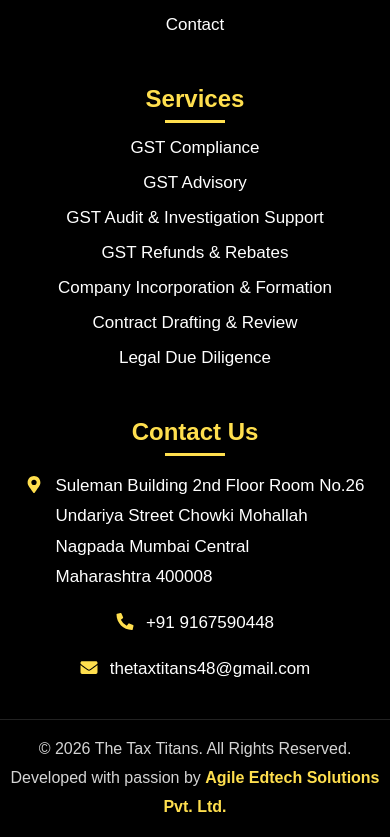
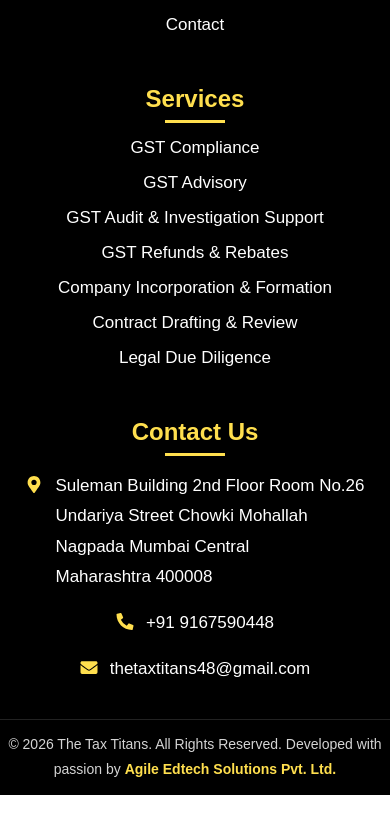
Before and after one commit to nikku4kumawat/The-Tax-Titans, a React (Vite) app: page /quarterly-accounting in a window 390 px wide. Shown: the part 1551-2388 px from the top of the page. After the commit the page ends 2346 px from the top, so only its background shows below. Built offline with nearby package versions, Linux system fonts and the light colour scheme.

Commit message:
Updated website

```diff
--- a/src/components/Footer/Footer.css
+++ b/src/components/Footer/Footer.css
@@ -185,4 +185,9 @@
     justify-content: center;
     text-align: left;
   }
+
+  .footer-bottom {
+    font-size: 14px;
+    padding: 12px 8px;
+  }
 }
```
